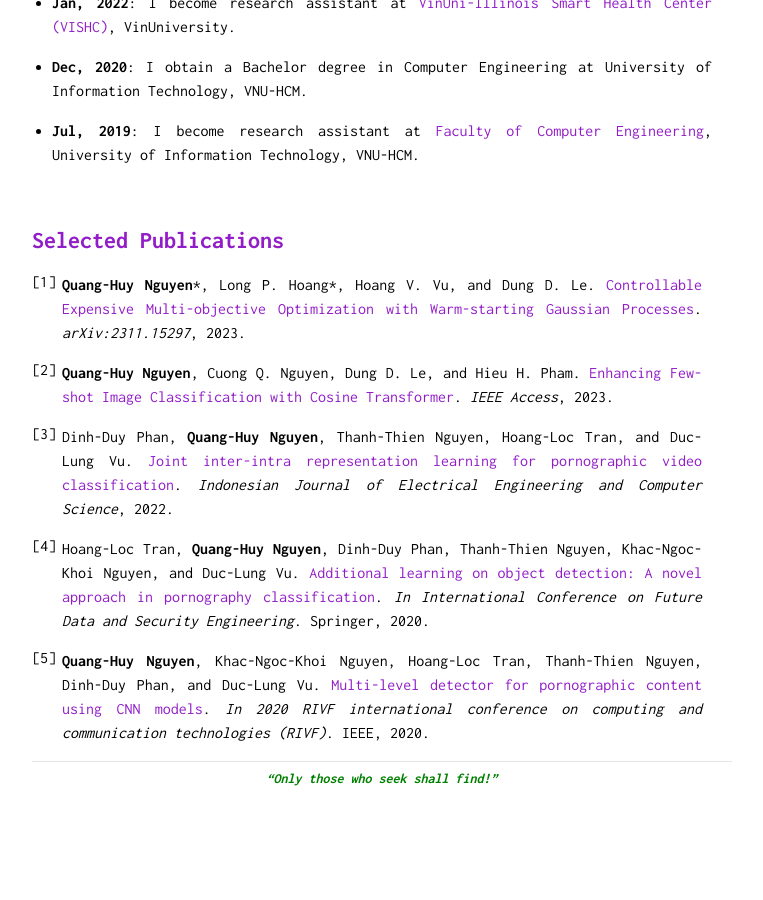
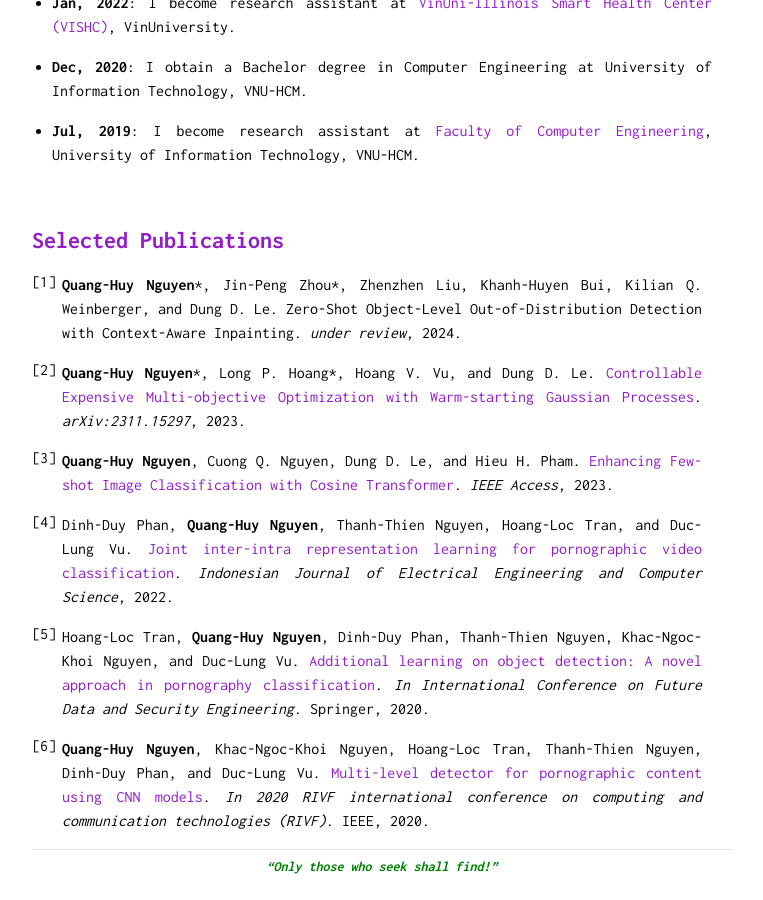
Before and after one commit to quanghuy0497/quanghuy0497.github.io, a Jekyll site: the page built from index.md, in a window 1280 px wide and 900 px high, scrolled down 1298 px. Shown: the whole window, without its empty margins (258-1021 px from the left). Built offline with Jekyll 4.4.1, drawn with Linux system fonts in a browser that asks for light colours; nearby versions of some CDN libraries; before the commit the page ends 2110 px from its top, so only the background shows below that.

Commit message:
Update info

```diff
--- a/_data/social-media.yml
+++ b/_data/social-media.yml
@@ -43,7 +43,7 @@ twitter:
 #   space: '/&thinsp;'
 
 cv:
-  id: 'Nguyen_Huy_CV_28November2023.pdf'
+  id: 'Nguyen_Huy_CV_02February2023.pdf'
   href: 'pdf/'
   title: 'CV'
   fa-icon: 'fas fa-file'
--- a/page/about.md
+++ b/page/about.md
@@ -44,15 +44,17 @@ Details of my research interests are presented and discussed [here](https://quan
 
 <h2 style="color:#921dc8;"> Selected Publications</h2>
 
-1. **Quang-Huy Nguyen**\*, Long P. Hoang\*, Hoang V. Vu, and Dung D. Le. [Controllable Expensive Multi-objective Optimization with Warm-starting Gaussian Processes](https://arxiv.org/abs/2311.15297). *arXiv:2311.15297*, 2023.
+1. **Quang-Huy Nguyen**\*, Jin-Peng Zhou\*, Zhenzhen Liu, Khanh-Huyen Bui, Kilian Q. Weinberger, and Dung D. Le. Zero-Shot Object-Level Out-of-Distribution Detection with Context-Aware Inpainting. *under review*, 2024.
 
-2. **Quang-Huy Nguyen**, Cuong Q. Nguyen, Dung D. Le, and Hieu H. Pham. [Enhancing Few-shot Image Classification with Cosine Transformer](https://ieeexplore.ieee.org/document/10190567/). *IEEE Access*, 2023.
+2. **Quang-Huy Nguyen**\*, Long P. Hoang\*, Hoang V. Vu, and Dung D. Le. [Controllable Expensive Multi-objective Optimization with Warm-starting Gaussian Processes](https://arxiv.org/abs/2311.15297). *arXiv:2311.15297*, 2023.
 
-3. Dinh-Duy Phan, **Quang-Huy Nguyen**, Thanh-Thien Nguyen, Hoang-Loc Tran, and Duc-Lung Vu. [Joint inter-intra representation learning for pornographic video classification](http://ijeecs.iaescore.com/index.php/IJEECS/article/view/27086). *Indonesian Journal of Electrical Engineering and Computer Science*, 2022.
+3. **Quang-Huy Nguyen**, Cuong Q. Nguyen, Dung D. Le, and Hieu H. Pham. [Enhancing Few-shot Image Classification with Cosine Transformer](https://ieeexplore.ieee.org/document/10190567/). *IEEE Access*, 2023.
 
-4. Hoang-Loc Tran, **Quang-Huy Nguyen**, Dinh-Duy Phan, Thanh-Thien Nguyen, Khac-Ngoc-Khoi Nguyen, and Duc-Lung Vu. [Additional learning on object detection: A novel approach in pornography classification](https://link.springer.com/chapter/10.1007/978-981-33-4370-2_22). *In International Conference on Future Data and Security Engineering*. Springer, 2020.
+4. Dinh-Duy Phan, **Quang-Huy Nguyen**, Thanh-Thien Nguyen, Hoang-Loc Tran, and Duc-Lung Vu. [Joint inter-intra representation learning for pornographic video classification](http://ijeecs.iaescore.com/index.php/IJEECS/article/view/27086). *Indonesian Journal of Electrical Engineering and Computer Science*, 2022.
 
-5. **Quang-Huy Nguyen**, Khac-Ngoc-Khoi Nguyen, Hoang-Loc Tran, Thanh-Thien Nguyen, Dinh-Duy Phan, and Duc-Lung Vu. [Multi-level detector for pornographic content using CNN models](https://ieeexplore.ieee.org/document/9140734). *In 2020 RIVF international conference on computing and communication technologies (RIVF)*. IEEE, 2020.
+5. Hoang-Loc Tran, **Quang-Huy Nguyen**, Dinh-Duy Phan, Thanh-Thien Nguyen, Khac-Ngoc-Khoi Nguyen, and Duc-Lung Vu. [Additional learning on object detection: A novel approach in pornography classification](https://link.springer.com/chapter/10.1007/978-981-33-4370-2_22). *In International Conference on Future Data and Security Engineering*. Springer, 2020.
+
+6. **Quang-Huy Nguyen**, Khac-Ngoc-Khoi Nguyen, Hoang-Loc Tran, Thanh-Thien Nguyen, Dinh-Duy Phan, and Duc-Lung Vu. [Multi-level detector for pornographic content using CNN models](https://ieeexplore.ieee.org/document/9140734). *In 2020 RIVF international conference on computing and communication technologies (RIVF)*. IEEE, 2020.
 
 <!-- 4. Dinh-Duy Phan, Thanh Thien Nguyen, **Quang-Huy Nguyen**, Hoang-Loc Tran, Khac-Ngoc-Khoi Nguyen, and Duc-Lung Vu. [LSPD: A Large-Scale Pornographic Dataset for Detection and Classification](https://inass.org/wp-content/uploads/2021/09/2022022819-4.pdf). *International Journal of Intelligent Engineering and Systems*, 2021. -->
 
```
Also changed, not shown: 17 other files.
